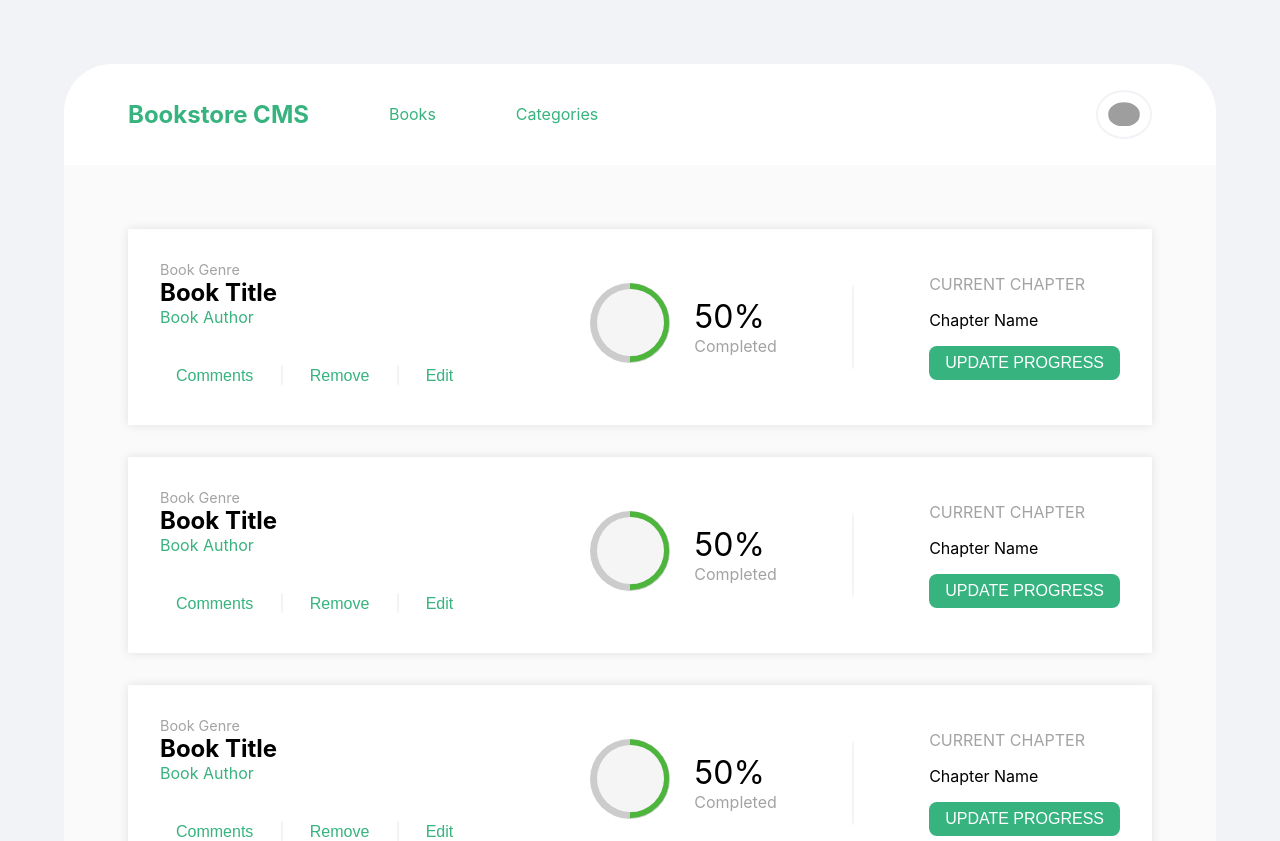
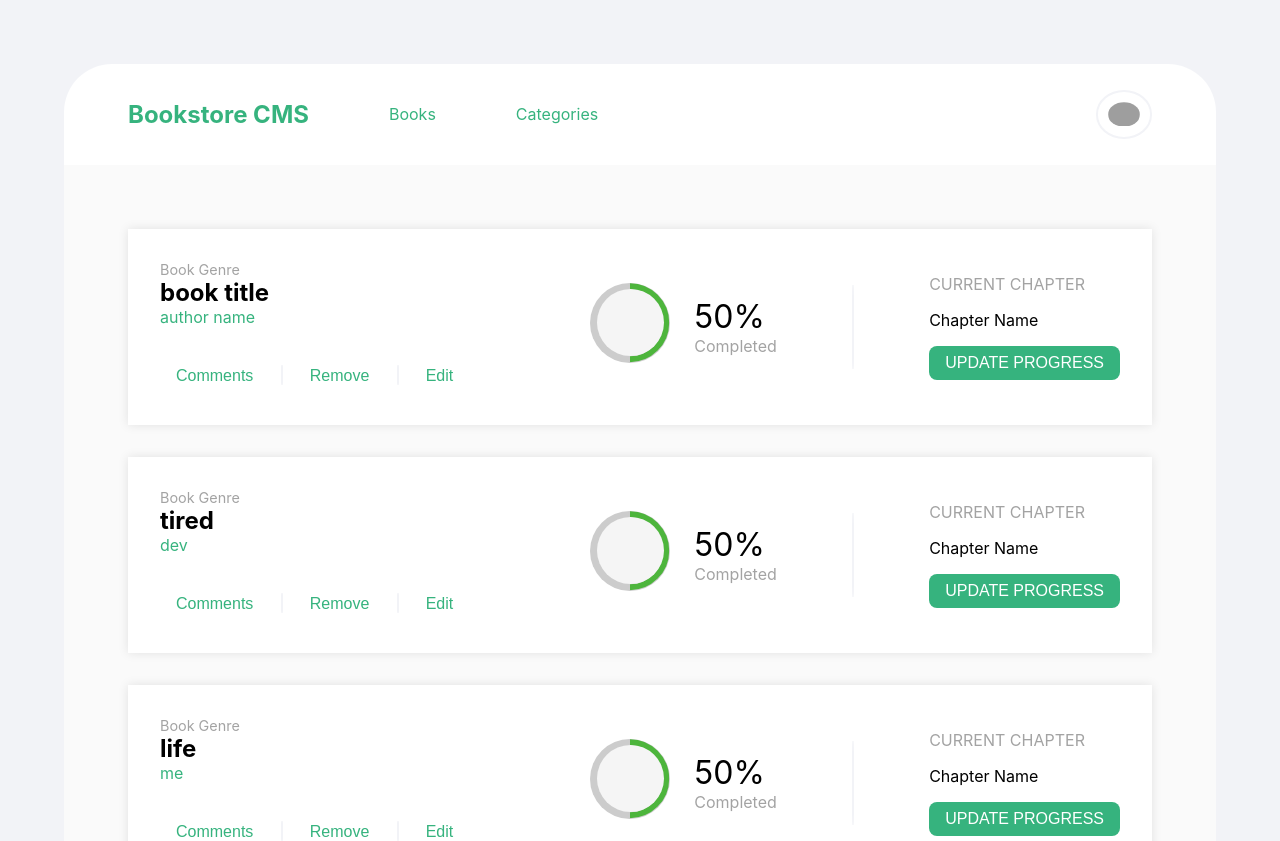
Before and after one commit to lukman155/bookstore, a React (Create React App) app: page / in a window 1280 px wide. Shown: the top 841 px of the page. Built offline with nearby package versions, Linux system fonts and the light colour scheme; grey boxes are pictures that could not be loaded.

Commit message:
Fix: Code Review Errors

```diff
--- a/package.json
+++ b/package.json
@@ -8,6 +8,7 @@
     "@testing-library/user-event": "^13.5.0",
     "big-js": "^3.1.3",
     "big.js": "^6.2.1",
+    "prop-types": "^15.8.1",
     "react": "^18.2.0",
     "react-dom": "^18.2.0",
     "react-router-dom": "^6.4.5",
--- a/src/App.css
+++ b/src/App.css
@@ -135,7 +135,8 @@ p.num-percent {
   margin: 0;
 }
 
-.book-update button {
+.book-update button,
+.btn {
   background-color: #36b37e;
   color: white;
   border: none;
--- a/src/components/Book.js
+++ b/src/components/Book.js
@@ -1,12 +1,14 @@
 import React from 'react';
+import PropTypes from 'prop-types';
 
-const Book = () => (
+const Book = ({ title, author }) => (
+
   <>
     <div className="book">
       <div className="book-info">
         <p>Book Genre</p>
-        <h3>Book Title</h3>
-        <p>Book Author</p>
+        <h3>{title}</h3>
+        <p>{author}</p>
         <div className="book-actions">
           <button type="button">Comments</button>
           <span className="vertical-line" />
@@ -39,4 +41,8 @@ const Book = () => (
   </>
 );
 
+Book.propTypes = {
+  title: PropTypes.string.isRequired,
+  author: PropTypes.string.isRequired,
+};
 export default Book;
--- a/src/components/Books.js
+++ b/src/components/Books.js
@@ -7,9 +7,9 @@ const Books = () => (
   <>
     <NavBar />
     <div className="books-con">
-      <Book />
-      <Book />
-      <Book />
+      <Book title="book title" author="author name" />
+      <Book title="tired" author="dev" />
+      <Book title="life" author="me" />
       <span className="horizontal-line" />
       <Form />
     </div>
--- a/src/components/Categories.js
+++ b/src/components/Categories.js
@@ -4,6 +4,8 @@ import NavBar from './NavBar';
 const Books = () => (
   <>
     <NavBar />
+    <button className="btn" type="button">Check Status</button>
+
   </>
 );
 
```
Also changed, not shown: 1 other file (tests, documents, lock files or other folders).
